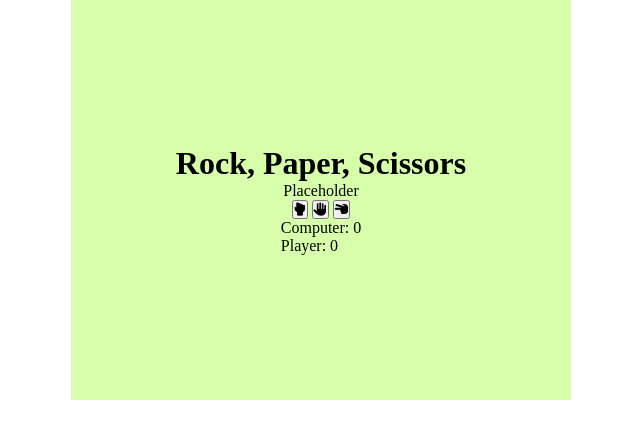
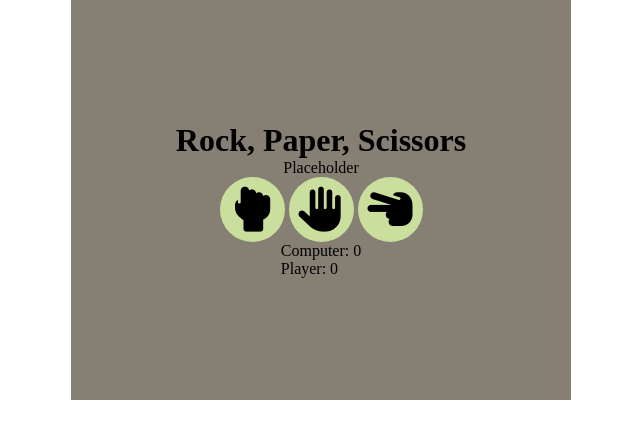
Before and after one commit to ThatOneNerds/Rock-Paper-Scissors, a plain HTML site: page index.html in a window 1280 px wide. Shown: the whole page, without its empty margins (319-959 px from the left). Drawn offline with Linux system fonts and the light colour scheme.

Commit message:
changed the color and fixed the icons

```diff
--- a/index.html
+++ b/index.html
@@ -19,10 +19,10 @@
                     Placeholder
                 </div>
 
-                <div class="buttons">
-                    <button> <i class="fa-solid fa-hand-back-fist"></i> </button>
-                    <button> <i class="fa-solid fa-hand"></i> </button>
-                    <button> <i class="fa-solid fa-hand-scissors"></i> </button>
+                <div>
+                    <button> <i class="fa-solid fa-hand-back-fist" id="but"></i> </button>
+                    <button> <i class="fa-solid fa-hand" id="but"></i> </button>
+                    <button> <i class="fa-solid fa-hand-scissors" id="but"></i> </button>
                 </div>
 
                 <div class="scores">
--- a/style.css
+++ b/style.css
@@ -18,8 +18,24 @@ body {
     display: flex;
     justify-content: center;
     align-items: center;
-    background-color: #D7FFAB;
+    background-color: #857F74;
     flex-direction: column;
     width: 500px;
     height: 400px;
 }
+
+button {
+    background-color: #CADF9E;
+    width: 65px;
+    height: 65px;
+    border: #CADF9E 1px;
+    border-radius:  50%;
+}
+
+button:hover {
+    background-color: #A4AC96;
+}
+
+#but {
+    font-size: 45px;
+}
```
